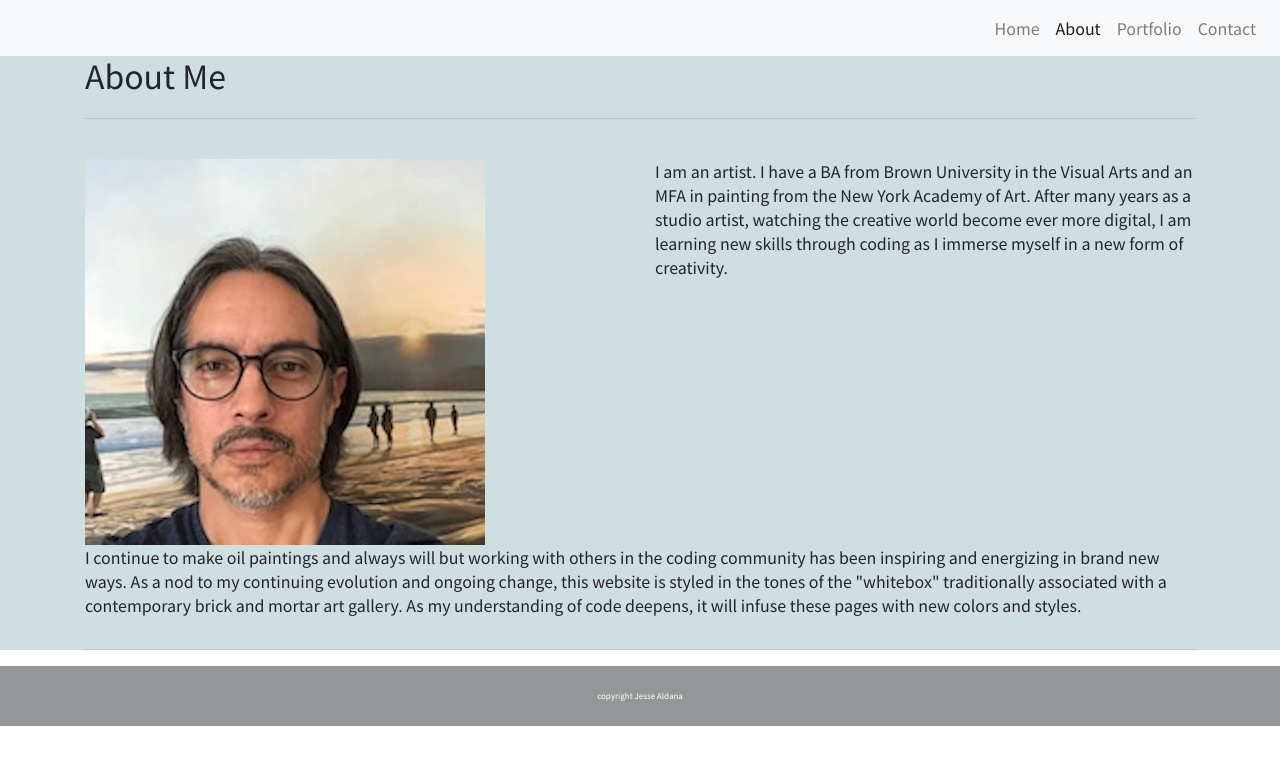
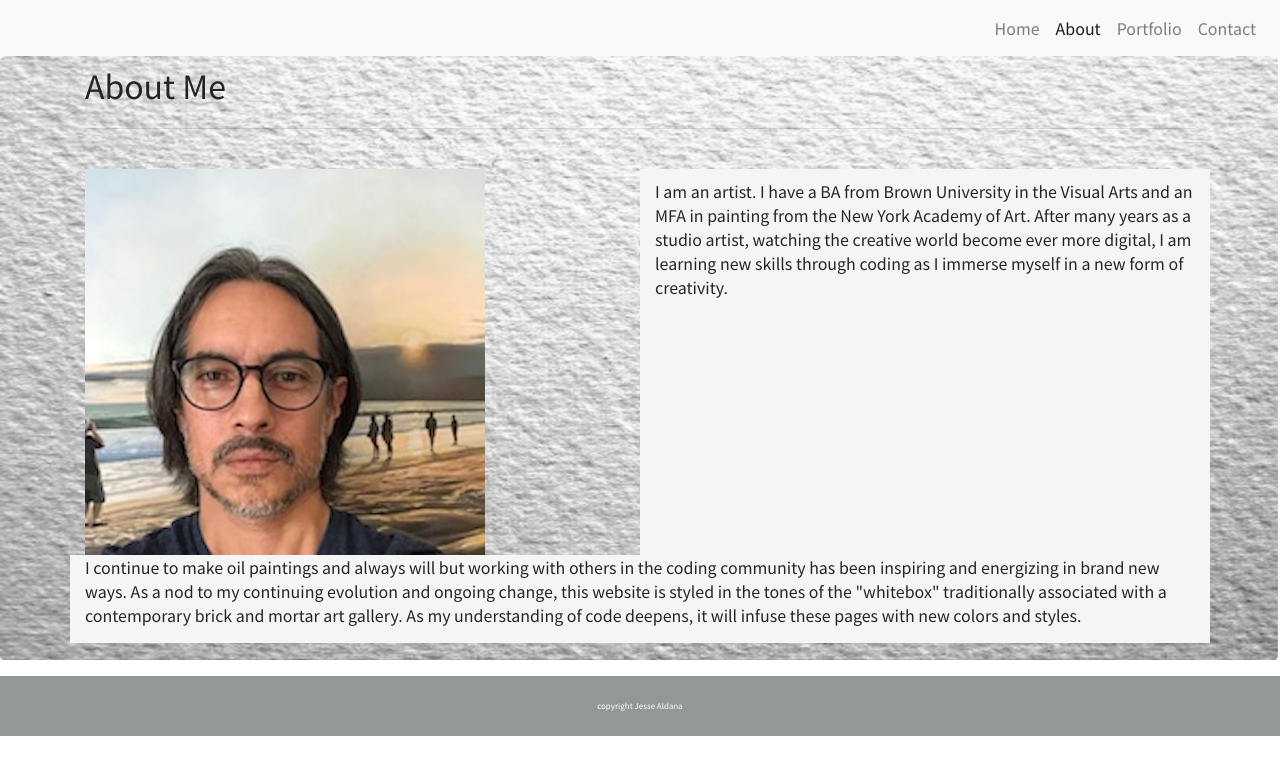
Before and after one commit to jessealdana/Portfolio, a React (Create React App) app in the folder portfolio/: page /about in a window 1280 px wide. Shown: the top 774 px of the page. Built offline with nearby package versions, Linux system fonts and the light colour scheme.

Commit message:
added backgrounds to wrapper and text

```diff
--- a/portfolio/src/components/PortfolioCard/style.css
+++ b/portfolio/src/components/PortfolioCard/style.css
@@ -1,3 +1,7 @@
+#caption {
+  background-color: whitesmoke;
+}
+
 @media screen and (max-width: 768px) {
     .PortfolioCard {
       width: 100%;
--- a/portfolio/src/components/Wrapper/style.css
+++ b/portfolio/src/components/Wrapper/style.css
@@ -1,3 +1,4 @@
 .Wrapper {
-    background-color: rgb(207, 222, 224);
+    background-image: url(../pages/Images/paper.png);
+    background-size: 100% 100%;
 }
--- a/portfolio/src/components/pages/About.js
+++ b/portfolio/src/components/pages/About.js
@@ -8,7 +8,7 @@ function About() {
   <div className="container">
 
         <div className="row">
-          <div className="col-sm-3">
+          <div className="col-sm-3" style={{paddingTop: "10px"}}>
             <h2>About Me</h2>
           </div>
         </div>
@@ -24,13 +24,13 @@ function About() {
           <div className="col-sm-6">
             <img src={selfieImage} className="img-fluid" alt="Jesse Aldana"/>
           </div>
-          <div className="col-sm-6">
-            <p>I am an artist.  I have a BA from Brown University in the Visual Arts and an MFA in painting from the New York Academy of Art.  After many years as a studio artist, watching the creative world become ever more digital, I am learning new skills through coding as I immerse myself in a new form of creativity.</p>
+          <div className="col-sm-6" style={{backgroundColor: "whitesmoke"}}>
+            <p style={{paddingTop: "10px"}}>I am an artist.  I have a BA from Brown University in the Visual Arts and an MFA in painting from the New York Academy of Art.  After many years as a studio artist, watching the creative world become ever more digital, I am learning new skills through coding as I immerse myself in a new form of creativity.</p>
           </div>
         </div>
 
         <div className="row">
-          <div className="col-sm-12">
+          <div className="col-sm-12" style={{backgroundColor: "whitesmoke"}}>
             <p>I continue to make oil paintings and always will but working with others in the coding community has been inspiring and energizing in brand new ways.  As a nod to my continuing evolution and ongoing change, this website is styled in the tones of the "whitebox" traditionally associated with a contemporary brick and mortar art gallery.  As my understanding of code deepens, it will infuse these pages with new colors and styles.</p>
           </div>
         </div>
--- a/portfolio/src/components/pages/Contact.js
+++ b/portfolio/src/components/pages/Contact.js
@@ -5,7 +5,7 @@ function Contact(props) {
   return (
     <div className="container">
 
-      <h2>Contact</h2>
+      <h2 style={{paddingTop: "10px"}}>Contact</h2>
 
       <hr />
 
--- a/portfolio/src/components/pages/Home.js
+++ b/portfolio/src/components/pages/Home.js
@@ -1,14 +1,15 @@
 import React from "react";
 import aboutBackground from './Images/aboutBackground.jpg';
 import Jumbotron from "../Jumbotron";
+
 
 function Home() {
   return (
     <div className="Container">
         <Jumbotron >
           <img src={aboutBackground} className="img-fluid" alt="McWay Falls" />
-          <h1 className="Subject">Jesse Aldana</h1>
-          <p className="Title">Full-Stack Software Developer</p>
+          <h1 className="Subject" style={{backgroundColor: "whitesmoke", paddingLeft: "5px"}}>Jesse Aldana</h1>
+          <p className="Title" style={{color: "white", backgroundColor: "rgb(148, 151, 151)", paddingLeft: "5px"}}>Full-Stack Software Developer</p>
 
         </Jumbotron>
     </div>
--- a/portfolio/src/components/pages/Portfolio.js
+++ b/portfolio/src/components/pages/Portfolio.js
@@ -9,13 +9,15 @@ import Container from "../Container";
 
 
 
+
 function Portfolio() {
   return (
+
     <Container>
 
         <div className="row">
           <div className="col-sm-3">
-            <h2>Portfolio</h2>
+            <h2 style={{paddingTop: "2px"}}>Portfolio</h2>
           </div>
         </div>
 
@@ -31,9 +33,9 @@ function Portfolio() {
         <div className="row">
           <div className="col-sm-6 PortfolioCard">
             <a href="https://imaginarytraveler4.herokuapp.com/" target="_blank">
-            <img src={book} className="img-fluid" alt="Imaginary Traveler"/>
+            <img src={book} className="img-fluid" alt="Imaginary Traveler" />
             </a>
-            <div id="caption">
+            <div id="caption" style={{backgroundColor: "rgb(148, 151, 151)", color: "white", width: "300px"}}>
               Virtual Walkabout
             </div>
           </div>
@@ -41,7 +43,7 @@ function Portfolio() {
             <a href="https://jessealdana.github.io/passwordGenerator/" target="_blank">
             <img src={password} className="img-fluid" alt="Password Generator"/>
             </a>
-            <div id="caption">
+            <div id="caption" style={{backgroundColor: "rgb(148, 151, 151)", color: "white", width: "300px"}}>
               Password Generator
             </div>
           </div>
@@ -52,7 +54,7 @@ function Portfolio() {
             <a href="https://tranquil-castle-93328.herokuapp.com" target="_blank">
             <img src={boardgame} className="img-fluid" alt="Boardgame"/>
             </a>
-            <div id="caption">
+            <div id="caption" style={{backgroundColor: "rgb(148, 151, 151)", color: "white", width: "300px"}}>
               Boardgame
             </div>
           </div>
@@ -60,7 +62,7 @@ function Portfolio() {
             <a href="https://shrouded-forest-02182.herokuapp.com/" target="_blank">
               <img src={burger} className="img-fluid" alt="Burger Compendium"/>
             </a>
-            <div id="caption">
+            <div id="caption" style={{backgroundColor: "rgb(148, 151, 151)", color: "white", width: "300px"}}>
               Burger App
             </div>
           </div>
@@ -71,7 +73,7 @@ function Portfolio() {
             <a href="https://sharlenemay.github.io/dinner_movie/" target="_blank">
             <img src={dinner} className="img-fluid" alt="Dinner and a Movie"/>
             </a>
-            <div id="caption">
+            <div id="caption" style={{backgroundColor: "rgb(148, 151, 151)", color: "white", width: "300px"}}>
               Movie and Foodie App
             </div>
           </div>
@@ -79,7 +81,7 @@ function Portfolio() {
             <a href="https://fierce-falls-45988.herokuapp.com/" target="_blank">
               <img src={budget} className="img-fluid" alt="Budget Tracker"/>
             </a>
-            <div id="caption">
+            <div id="caption" style={{backgroundColor: "rgb(148, 151, 151)", color: "white", width: "300px"}}>
               Budget Tracker
             </div>
           </div>
```
Also changed, not shown: portfolio/src/components/pages/Images/paper.png (added).
